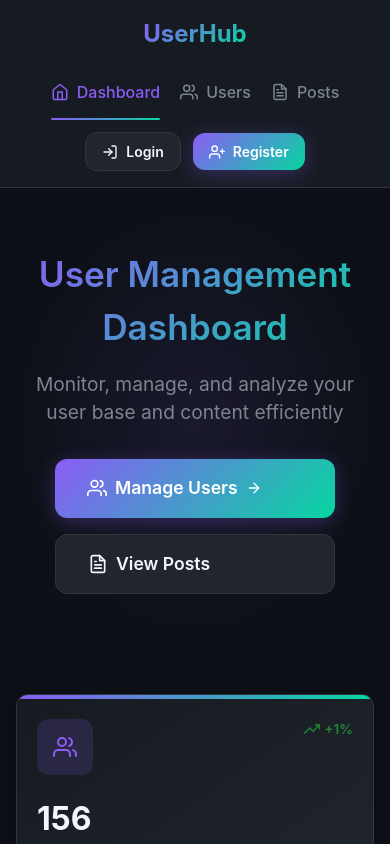
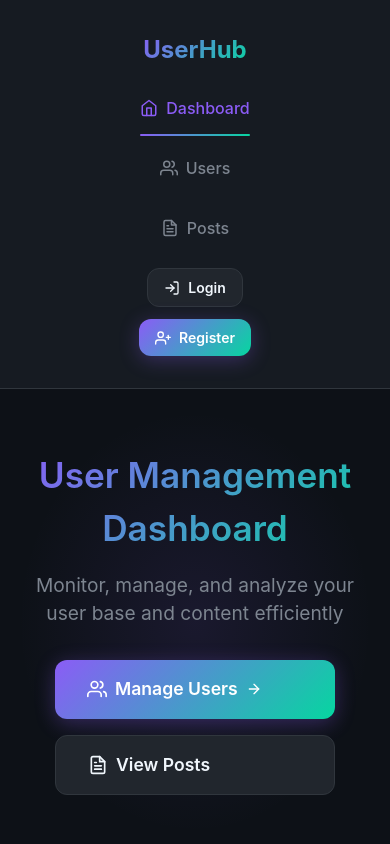
Before and after one commit to betuloran/fullstack-user-management-app, a React (Vite) app in the folder frontend/: page / in a window 390 px wide. Shown: the top 844 px of the page. Built offline with nearby package versions, Linux system fonts and the light colour scheme.

Commit message:
Loading container CSS properties added

```diff
--- a/frontend/src/styles/theme.css
+++ b/frontend/src/styles/theme.css
@@ -355,3 +355,107 @@ a:hover {
   background: rgba(31, 111, 235, 0.2);
   color: #58a6ff;
 }
+
+/* Loading container for ProtectedRoute */
+.loading-container {
+  min-height: 100vh;
+  display: flex;
+  align-items: center;
+  justify-content: center;
+  background: var(--bg-primary);
+}
+
+.loading-content {
+  text-align: center;
+  color: var(--text-secondary);
+}
+
+.loading-content .spinner {
+  width: 32px;
+  height: 32px;
+  border: 3px solid var(--bg-hover);
+  border-top: 3px solid var(--brand-primary);
+  border-radius: 50%;
+  animation: spin 1s linear infinite;
+  margin: 0 auto 16px;
+}
+
+/* User info in navbar */
+.nav-actions {
+  display: flex;
+  gap: 16px;
+  align-items: center;
+}
+
+.user-info {
+  display: flex;
+  align-items: center;
+  gap: 8px;
+  color: var(--text-secondary);
+  font-size: 0.9rem;
+}
+
+.user-name {
+  font-weight: 500;
+  color: var(--text-primary);
+}
+
+.logout-btn {
+  border: 1px solid var(--bg-hover);
+  transition: all 0.3s ease;
+}
+
+.logout-btn:hover {
+  background: var(--warning);
+  border-color: var(--warning);
+  color: white;
+  transform: translateY(-1px);
+}
+
+/* Navbar responsive for authenticated state */
+@media (max-width: 768px) {
+  .nav-container {
+    flex-direction: column;
+    gap: 16px;
+    padding: 16px 24px;
+  }
+
+  .nav-links {
+    gap: 20px;
+    flex-wrap: wrap;
+    justify-content: center;
+  }
+
+  .nav-actions {
+    flex-direction: column;
+    gap: 12px;
+    width: 100%;
+  }
+
+  .user-info {
+    justify-content: center;
+  }
+
+  .logout-btn {
+    width: 100%;
+    max-width: 200px;
+  }
+}
+
+@media (max-width: 480px) {
+  .nav-links {
+    flex-direction: column;
+    gap: 12px;
+    width: 100%;
+  }
+
+  .nav-link {
+    justify-content: center;
+    padding: 12px 0;
+    border-bottom: 1px solid var(--bg-hover);
+  }
+
+  .nav-link:last-child {
+    border-bottom: none;
+  }
+}
```
